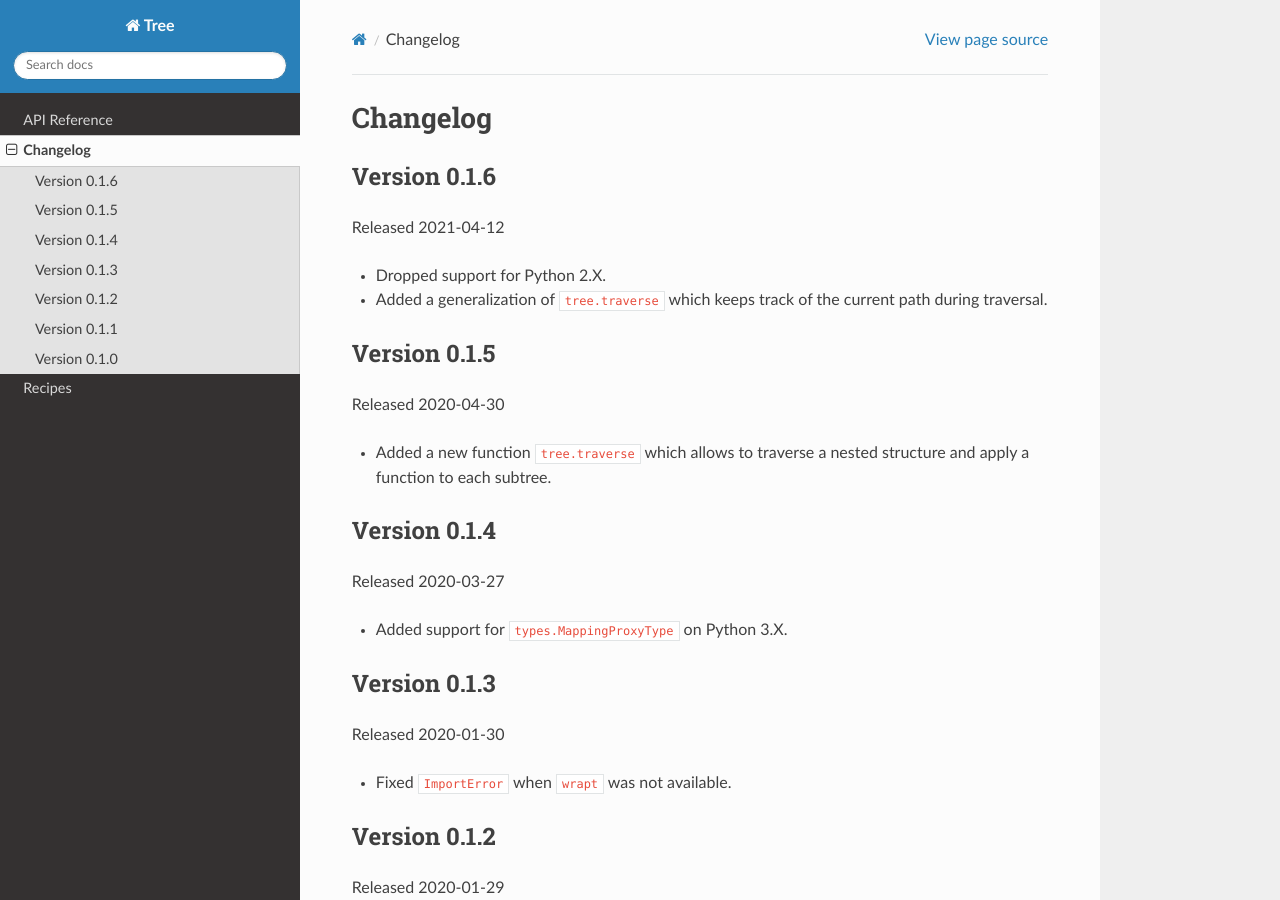
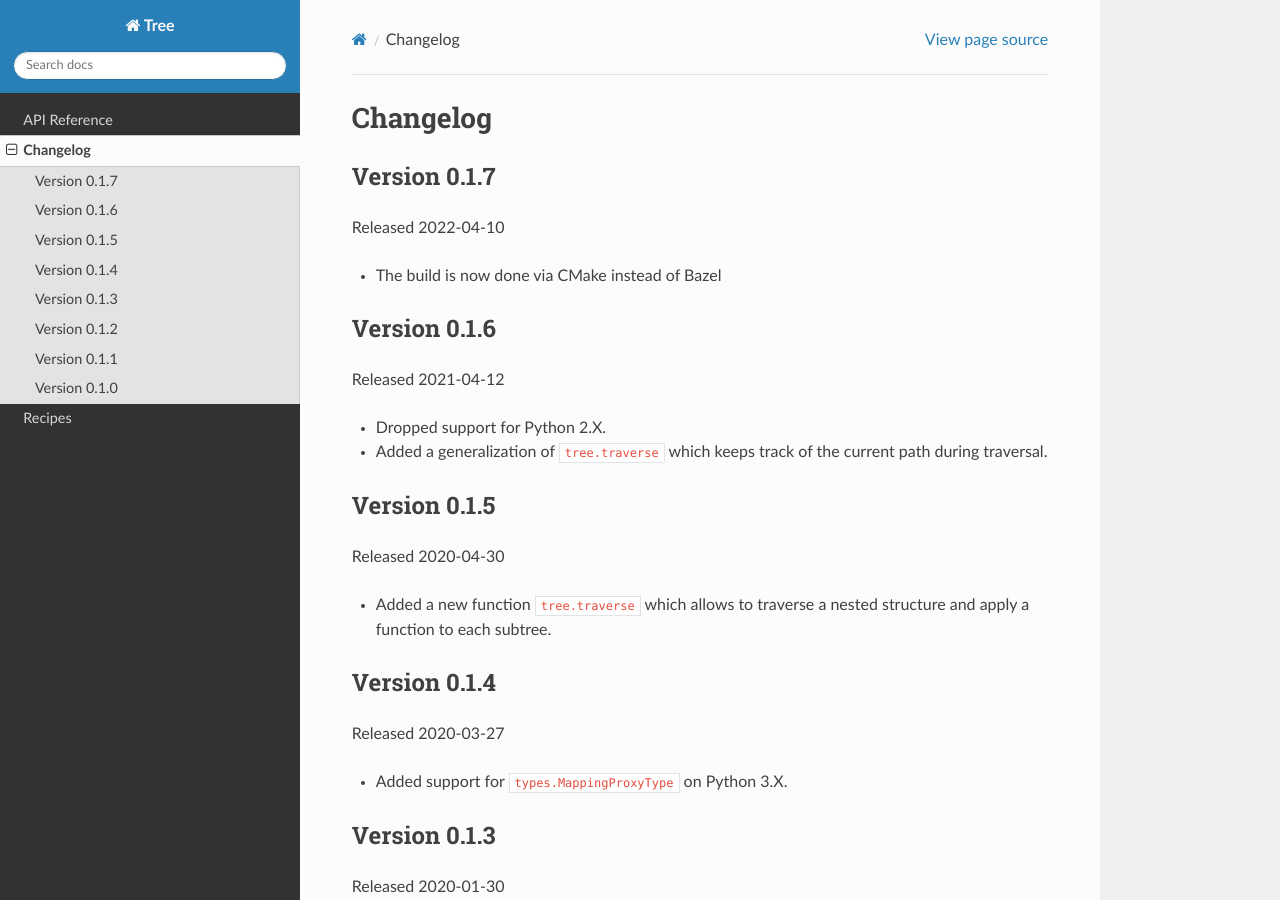
Before and after one commit to google-deepmind/tree, a Sphinx documentation site: the page built from docs/changes.rst, in a window 1280 px wide and 900 px high. Built offline with Sphinx 7.4.7 and the Read the Docs theme 2.0.0, drawn with Linux system fonts in a browser that asks for light colours.

Commit message:
Release 0.1.7
Closes #81.

PiperOrigin-RevId: 440818507

```diff
--- a/docs/changes.rst
+++ b/docs/changes.rst
@@ -1,6 +1,13 @@
 #########
 Changelog
 #########
+
+Version 0.1.7
+=============
+
+Released 2022-04-10
+
+* The build is now done via CMake instead of Bazel
 
 Version 0.1.6
 =============
--- a/setup.py
+++ b/setup.py
@@ -147,6 +147,7 @@ setuptools.setup(
         'Programming Language :: Python :: 3.7',
         'Programming Language :: Python :: 3.8',
         'Programming Language :: Python :: 3.9',
+        'Programming Language :: Python :: 3.10',
         'Topic :: Scientific/Engineering :: Mathematics',
         'Topic :: Software Development :: Libraries',
     ],
--- a/tree/__init__.py
+++ b/tree/__init__.py
@@ -59,7 +59,7 @@ __all__ = [
     "MAP_TO_NONE",
 ]
 
-__version__ = "0.1.6"
+__version__ = "0.1.7"
 
 # Note: this is *not* the same as `six.string_types`, which in Python3 is just
 #       `(str,)` (i.e. it does not include byte strings).
```
